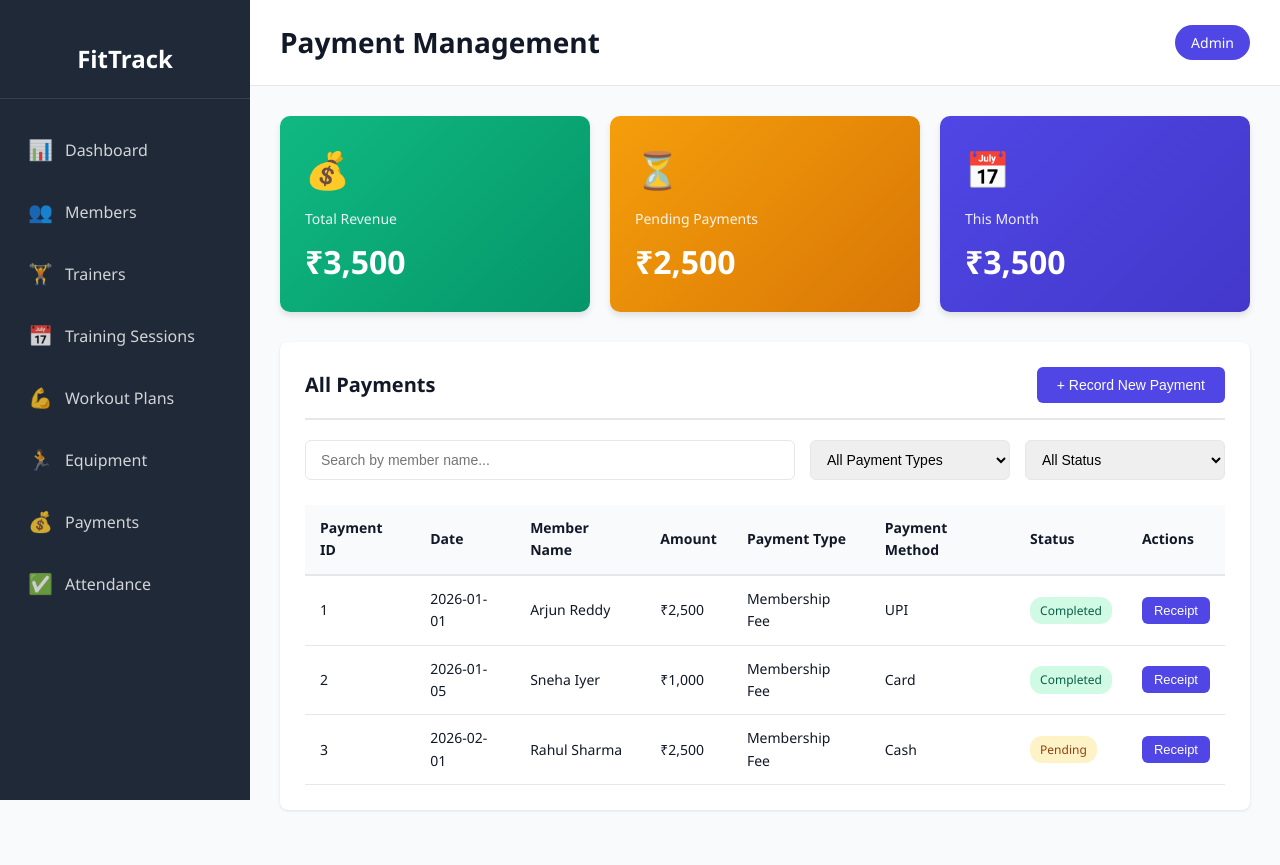
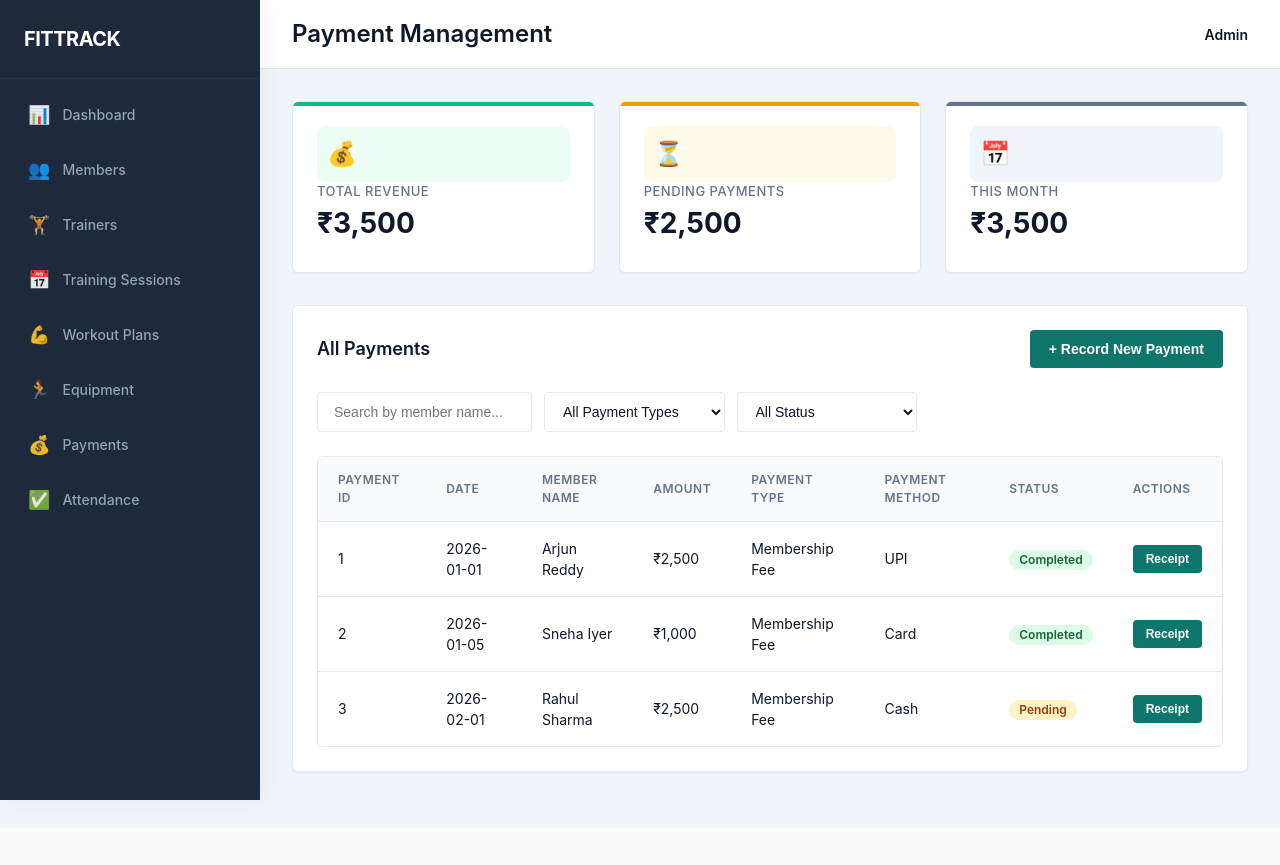
Before and after one commit to ka0s01/Fittrack, a Flask app: page /payments in a window 1280 px wide. After the commit the page ends 809 px from the top, so only its background shows below. Run offline with Flask 3, Linux system fonts and the light colour scheme.

Commit message:
features: added formhandling, event listeners for search,filter. updates: modified css

```diff
--- a/static/css/style.css
+++ b/static/css/style.css
@@ -6,24 +6,43 @@
 }
 
 :root {
-    --primary-color: #4f46e5;
-    --primary-dark: #4338ca;
-    --secondary-color: #10b981;
+    /* Professional Gym Palette - Trustworthy Blue & Slate */
+    --primary-color: #0f766e;  /* Teal - commonly used in health/wellness */
+    --primary-dark: #0d5e56;
+    --accent-color: #0ea5e9;   /* Sky Blue for links/highlights */
+
+    /* Status Colors */
+    --success-color: #10b981;
     --danger-color: #ef4444;
     --warning-color: #f59e0b;
-    --dark-bg: #1f2937;
-    --light-bg: #f9fafb;
-    --text-dark: #111827;
-    --text-light: #6b7280;
-    --border-color: #e5e7eb;
-    --sidebar-width: 250px;
+    --frozen-color: #64748b;   /* Slate for "Frozen" accounts */
+
+    /* Neutrals */
+    --dark-bg: #1e293b;        /* Slate 800 - Sidebar background */
+    --light-bg: #f1f5f9;       /* Slate 100 - Main background */
+    --surface-white: #ffffff;
+
+    /* Typography */
+    --text-main: #0f172a;      /* Slate 900 */
+    --text-muted: #64748b;     /* Slate 500 */
+
+    /* Borders & Spacing */
+    --border-color: #e2e8f0;
+    --sidebar-width: 260px;
+    --radius-sm: 4px;          /* Sharper corners for pro feel */
+    --radius-md: 6px;
+
+    /* Shadow */
+    --shadow-sm: 0 1px 2px 0 rgba(0, 0, 0, 0.05);
+    --shadow-md: 0 4px 6px -1px rgba(0, 0, 0, 0.1), 0 2px 4px -1px rgba(0, 0, 0, 0.06);
 }
 
 body {
-    font-family: 'Segoe UI', Tahoma, Geneva, Verdana, sans-serif;
+    font-family: 'Inter', -apple-system, BlinkMacSystemFont, 'Segoe UI', Roboto, sans-serif;
     background-color: var(--light-bg);
-    color: var(--text-dark);
-    line-height: 1.6;
+    color: var(--text-main);
+    line-height: 1.5;
+    -webkit-font-smoothing: antialiased;
 }
 
 /* ===== SIDEBAR NAVIGATION ===== */
@@ -34,59 +53,78 @@ body {
     width: var(--sidebar-width);
     height: 100vh;
     background: var(--dark-bg);
-    color: white;
-    padding: 20px 0;
+    color: #e2e8f0;
+    display: flex;
+    flex-direction: column;
     z-index: 1000;
+    box-shadow: 4px 0 24px rgba(0,0,0,0.05);
 }
 
 .sidebar .logo {
-    text-align: center;
-    padding: 20px;
-    border-bottom: 1px solid rgba(255, 255, 255, 0.1);
-    margin-bottom: 20px;
+    padding: 24px;
+    border-bottom: 1px solid rgba(255, 255, 255, 0.05);
+    margin-bottom: 10px;
+    display: flex;
+    align-items: center;
+    gap: 12px;
 }
 
 .sidebar .logo h2 {
-    color: white;
-    font-size: 24px;
+    color: var(--surface-white);
+    font-size: 20px;
+    font-weight: 700;
+    letter-spacing: -0.5px;
+    text-transform: uppercase;
 }
 
 .nav-menu {
     display: flex;
     flex-direction: column;
+    gap: 4px;
+    padding: 0 12px;
 }
 
 .nav-item {
     display: flex;
     align-items: center;
-    padding: 15px 25px;
-    color: rgba(255, 255, 255, 0.8);
+    padding: 12px 16px;
+    color: #94a3b8;
     text-decoration: none;
-    transition: all 0.3s ease;
-    border-left: 3px solid transparent;
+    transition: all 0.2s ease;
+    border-radius: var(--radius-md);
+    font-size: 14px;
+    font-weight: 500;
+    border-left: none; /* Removing the thick left border for a cleaner look */
 }
 
-.nav-item:hover,
+.nav-item:hover {
+    background: rgba(255, 255, 255, 0.05);
+    color: var(--surface-white);
+}
+
 .nav-item.active {
-    background: rgba(255, 255, 255, 0.1);
+    background: var(--primary-color);
     color: white;
-    border-left-color: var(--primary-color);
+    box-shadow: 0 4px 12px rgba(15, 118, 110, 0.3);
 }
 
 .nav-item .icon {
-    font-size: 20px;
+    font-size: 18px;
     margin-right: 12px;
+    opacity: 0.9;
 }
 
 /* ===== MAIN CONTENT AREA ===== */
 .main-content {
     margin-left: var(--sidebar-width);
     min-height: 100vh;
+    display: flex;
+    flex-direction: column;
 }
 
 .header {
-    background: white;
-    padding: 20px 30px;
+    background: var(--surface-white);
+    padding: 16px 32px;
     border-bottom: 1px solid var(--border-color);
     display: flex;
     justify-content: space-between;
@@ -97,175 +135,222 @@ body {
 }
 
 .header h1 {
-    font-size: 28px;
-    color: var(--text-dark);
+    font-size: 24px;
+    font-weight: 600;
+    color: var(--text-main);
 }
 
 .user-info {
+    display: flex;
+    align-items: center;
+    gap: 10px;
+    background: transparent;
+    color: var(--text-main);
+    padding: 0;
+    border-radius: 0;
+    font-size: 14px;
+    font-weight: 600;
+}
+
+.user-avatar {
+    width: 36px;
+    height: 36px;
     background: var(--primary-color);
+    border-radius: 50%;
+    display: flex;
+    align-items: center;
+    justify-content: center;
     color: white;
-    padding: 8px 16px;
-    border-radius: 20px;
-    font-size: 14px;
 }
 
 .content {
-    padding: 30px;
+    padding: 32px;
+    max-width: 1600px;
+    margin: 0 auto;
+    width: 100%;
 }
 
 /* ===== CARDS & CONTAINERS ===== */
 .card {
-    background: white;
-    border-radius: 8px;
-    padding: 25px;
-    box-shadow: 0 1px 3px rgba(0, 0, 0, 0.1);
-    margin-bottom: 25px;
+    background: var(--surface-white);
+    border-radius: var(--radius-md);
+    padding: 24px;
+    border: 1px solid var(--border-color);
+    box-shadow: var(--shadow-sm);
+    margin-bottom: 24px;
 }
 
 .card-header {
     display: flex;
     justify-content: space-between;
     align-items: center;
-    margin-bottom: 20px;
-    padding-bottom: 15px;
-    border-bottom: 2px solid var(--border-color);
+    margin-bottom: 24px;
+    padding-bottom: 0;
+    border-bottom: none;
 }
 
 .card-title {
-    font-size: 20px;
+    font-size: 18px;
     font-weight: 600;
-    color: var(--text-dark);
+    color: var(--text-main);
 }
 
-/* ===== STATS CARDS (Dashboard) ===== */
+/* ===== STATS CARDS (Professional Update) ===== */
+/* Moved away from solid colors to clean white cards with colored accents */
 .stats-grid {
     display: grid;
-    grid-template-columns: repeat(auto-fit, minmax(250px, 1fr));
-    gap: 20px;
-    margin-bottom: 30px;
+    grid-template-columns: repeat(auto-fit, minmax(240px, 1fr));
+    gap: 24px;
+    margin-bottom: 32px;
 }
 
 .stat-card {
-    background: linear-gradient(135deg, var(--primary-color) 0%, var(--primary-dark) 100%);
-    color: white;
-    padding: 25px;
-    border-radius: 10px;
-    box-shadow: 0 4px 6px rgba(0, 0, 0, 0.1);
+    background: var(--surface-white);
+    color: var(--text-main);
+    padding: 24px;
+    border-radius: var(--radius-md);
+    border: 1px solid var(--border-color);
+    box-shadow: var(--shadow-sm);
+    display: flex;
+    flex-direction: column;
+    position: relative;
+    overflow: hidden;
 }
 
-.stat-card.green {
-    background: linear-gradient(135deg, #10b981 0%, #059669 100%);
+/* Top border accent instead of full background */
+.stat-card::after {
+    content: '';
+    position: absolute;
+    top: 0;
+    left: 0;
+    width: 100%;
+    height: 4px;
+    background: var(--text-muted);
 }
 
-.stat-card.orange {
-    background: linear-gradient(135deg, #f59e0b 0%, #d97706 100%);
-}
+.stat-card.green::after { background: var(--success-color); }
+.stat-card.orange::after { background: var(--warning-color); }
+.stat-card.red::after { background: var(--danger-color); }
 
-.stat-card.red {
-    background: linear-gradient(135deg, #ef4444 0%, #dc2626 100%);
+.stat-card .stat-header {
+    display: flex;
+    justify-content: space-between;
+    align-items: flex-start;
+    margin-bottom: 12px;
 }
 
 .stat-card .stat-icon {
-    font-size: 36px;
-    margin-bottom: 10px;
+    font-size: 24px;
+    padding: 10px;
+    border-radius: 8px;
+    background: #f1f5f9;
+    color: var(--text-muted);
+}
+
+.stat-card.green .stat-icon { color: var(--success-color); background: #ecfdf5; }
+.stat-card.orange .stat-icon { color: var(--warning-color); background: #fffbeb; }
+.stat-card.red .stat-icon { color: var(--danger-color); background: #fef2f2; }
+
+.stat-card .stat-value {
+    font-size: 28px;
+    font-weight: 700;
+    color: var(--text-main);
+    margin-bottom: 4px;
 }
 
 .stat-card .stat-label {
-    font-size: 14px;
-    opacity: 0.9;
-    margin-bottom: 5px;
-}
-
-.stat-card .stat-value {
-    font-size: 32px;
-    font-weight: bold;
+    font-size: 13px;
+    color: var(--text-muted);
+    font-weight: 500;
+    text-transform: uppercase;
+    letter-spacing: 0.5px;
 }
 
 /* ===== BUTTONS ===== */
 .btn {
-    padding: 10px 20px;
-    border: none;
-    border-radius: 6px;
+    padding: 10px 18px;
+    border: 1px solid transparent;
+    border-radius: var(--radius-sm);
     font-size: 14px;
-    font-weight: 500;
+    font-weight: 600;
     cursor: pointer;
-    transition: all 0.3s ease;
+    transition: all 0.2s ease;
     text-decoration: none;
-    display: inline-block;
+    display: inline-flex;
+    align-items: center;
+    justify-content: center;
+    gap: 8px;
+}
+
+.btn:active {
+    transform: translateY(1px);
 }
 
 .btn-primary {
     background: var(--primary-color);
     color: white;
 }
-
 .btn-primary:hover {
     background: var(--primary-dark);
-    transform: translateY(-2px);
-    box-shadow: 0 4px 8px rgba(79, 70, 229, 0.3);
+    box-shadow: 0 2px 4px rgba(15, 118, 110, 0.2);
 }
 
 .btn-success {
-    background: var(--secondary-color);
+    background: var(--success-color);
     color: white;
 }
+.btn-success:hover { background: #059669; }
 
 .btn-danger {
-    background: var(--danger-color);
-    color: white;
+    background: var(--surface-white);
+    border-color: var(--border-color);
+    color: var(--danger-color);
 }
-
-.btn-warning {
-    background: var(--warning-color);
-    color: white;
+.btn-danger:hover {
+    background: #fef2f2;
+    border-color: var(--danger-color);
 }
 
 .btn-sm {
     padding: 6px 12px;
-    font-size: 13px;
+    font-size: 12px;
 }
 
 /* ===== FORMS ===== */
 .form-group {
-    margin-bottom: 20px;
+    margin-bottom: 24px;
 }
 
 .form-group label {
     display: block;
     margin-bottom: 8px;
-    font-weight: 500;
-    color: var(--text-dark);
-    font-size: 14px;
+    font-weight: 600;
+    color: var(--text-main);
+    font-size: 13px;
 }
 
 .form-control {
     width: 100%;
-    padding: 10px 12px;
+    padding: 10px 14px;
     border: 1px solid var(--border-color);
-    border-radius: 6px;
+    border-radius: var(--radius-sm);
     font-size: 14px;
-    transition: border-color 0.3s ease;
+    color: var(--text-main);
+    background: var(--surface-white);
+    transition: border-color 0.2s, box-shadow 0.2s;
 }
 
 .form-control:focus {
     outline: none;
     border-color: var(--primary-color);
-    box-shadow: 0 0 0 3px rgba(79, 70, 229, 0.1);
+    box-shadow: 0 0 0 3px rgba(15, 118, 110, 0.1);
 }
 
-.form-row {
-    display: grid;
-    grid-template-columns: repeat(auto-fit, minmax(250px, 1fr));
-    gap: 20px;
-}
-
-select.form-control {
-    cursor: pointer;
-}
-
-/* ===== TABLES ===== */
+/* ===== TABLES (Gym Schedule / Member List) ===== */
 .table-container {
     overflow-x: auto;
+    border: 1px solid var(--border-color);
+    border-radius: var(--radius-md);
 }
 
 table {
@@ -275,58 +360,91 @@ table {
 }
 
 thead {
-    background: var(--light-bg);
+    background: #f8fafc;
 }
 
 th {
-    padding: 12px 15px;
+    padding: 14px 20px;
     text-align: left;
     font-weight: 600;
-    color: var(--text-dark);
-    border-bottom: 2px solid var(--border-color);
-    font-size: 14px;
+    color: var(--text-muted);
+    font-size: 12px;
+    text-transform: uppercase;
+    letter-spacing: 0.5px;
+    border-bottom: 1px solid var(--border-color);
 }
 
 td {
-    padding: 12px 15px;
+    padding: 16px 20px;
     border-bottom: 1px solid var(--border-color);
     font-size: 14px;
+    color: var(--text-main);
+}
+
+tr:last-child td {
+    border-bottom: none;
 }
 
 tr:hover {
-    background: var(--light-bg);
+    background: #f8fafc;
 }
 
-/* ===== BADGES ===== */
+/* ===== BADGES (Gym Specific) ===== */
 .badge {
-    display: inline-block;
+    display: inline-flex;
+    align-items: center;
     padding: 4px 10px;
-    border-radius: 12px;
+    border-radius: 99px;
     font-size: 12px;
-    font-weight: 500;
+    font-weight: 600;
+    line-height: 1;
 }
 
-.badge-success {
-    background: #d1fae5;
-    color: #065f46;
+.badge-success { /* Active Member */
+    background: #dcfce7;
+    color: #166534;
 }
 
-.badge-warning {
+.badge-warning { /* Payment Due */
     background: #fef3c7;
     color: #92400e;
 }
 
-.badge-danger {
+.badge-danger { /* Expired / Banned */
     background: #fee2e2;
     color: #991b1b;
 }
 
-.badge-info {
-    background: #dbeafe;
-    color: #1e40af;
+.badge-info { /* New Signup */
+    background: #e0f2fe;
+    color: #075985;
 }
 
-/* ===== MODALS ===== */
+/* New: Frozen Account Badge */
+.badge-frozen {
+    background: #f1f5f9;
+    color: #475569;
+    border: 1px solid #cbd5e1;
+}
+
+/* ===== SEARCH BAR ===== */
+.search-bar {
+    display: flex;
+    gap: 12px;
+    margin-bottom: 24px;
+    max-width: 600px;
+}
+
+.search-input {
+    flex: 1;
+    padding: 10px 16px;
+    border: 1px solid var(--border-color);
+    border-radius: var(--radius-sm);
+    font-size: 14px;
+    background: #fff;
+}
+
+/* ===== MODAL ===== */
 .modal {
     display: none;
     position: fixed;
@@ -334,149 +452,64 @@ tr:hover {
     left: 0;
     width: 100%;
     height: 100%;
-    background: rgba(0, 0, 0, 0.5);
+    background: rgba(15, 23, 42, 0.6); /* Darker, more pro overlay */
     z-index: 2000;
+    backdrop-filter: blur(2px);
     align-items: center;
     justify-content: center;
 }
 
-.modal.show {
-    display: flex;
-}
+.modal.show { display: flex; }
 
 .modal-content {
     background: white;
-    padding: 30px;
-    border-radius: 10px;
+    padding: 0;
+    border-radius: var(--radius-md);
     max-width: 600px;
     width: 90%;
-    max-height: 90vh;
-    overflow-y: auto;
+    box-shadow: var(--shadow-md);
 }
 
 .modal-header {
+    padding: 24px;
+    border-bottom: 1px solid var(--border-color);
     display: flex;
     justify-content: space-between;
     align-items: center;
-    margin-bottom: 20px;
-    padding-bottom: 15px;
-    border-bottom: 1px solid var(--border-color);
+    background: #f8fafc;
+    border-radius: var(--radius-md) var(--radius-md) 0 0;
 }
 
-.modal-title {
-    font-size: 22px;
-    font-weight: 600;
-}
-
-.close-btn {
-    background: none;
-    border: none;
-    font-size: 28px;
-    cursor: pointer;
-    color: var(--text-light);
-}
-
-.close-btn:hover {
-    color: var(--text-dark);
-}
-
-/* ===== SEARCH & FILTERS ===== */
-.search-bar {
-    display: flex;
-    gap: 15px;
-    margin-bottom: 25px;
-}
-
-.search-input {
-    flex: 1;
-    padding: 10px 15px;
-    border: 1px solid var(--border-color);
-    border-radius: 6px;
-    font-size: 14px;
-}
-
-.search-input:focus {
-    outline: none;
-    border-color: var(--primary-color);
+.modal-body {
+    padding: 24px;
 }
 
 /* ===== ALERTS ===== */
 .alert {
-    padding: 15px 20px;
-    border-radius: 6px;
-    margin-bottom: 20px;
+    padding: 14px 18px;
+    border-radius: var(--radius-sm);
+    margin-bottom: 24px;
     font-size: 14px;
+    font-weight: 500;
+    border: 1px solid transparent;
 }
 
 .alert-success {
-    background: #d1fae5;
+    background: #ecfdf5;
     color: #065f46;
-    border-left: 4px solid #10b981;
+    border-color: #a7f3d0;
+    border-left: none; /* Removed the thick left border for a cleaner box look */
 }
 
-.alert-error {
-    background: #fee2e2;
-    color: #991b1b;
-    border-left: 4px solid #ef4444;
+/* ===== RESPONSIVE ===== */
+@media (max-width: 768px) {
+    .sidebar { width: 70px; }
+    .sidebar .logo h2, .nav-item span:not(.icon) { display: none; }
+    .sidebar .logo { justify-content: center; padding: 20px 0; }
+    .nav-item { justify-content: center; padding: 15px 0; }
+    .nav-item .icon { margin-right: 0; font-size: 24px; }
+    .main-content { margin-left: 70px; }
+    .header { padding: 16px; }
+    .content { padding: 16px; }
+    .stats-grid { grid-template-columns: 1fr; }
 }
-
-.alert-info {
-    background: #dbeafe;
-    color: #1e40af;
-    border-left: 4px solid #3b82f6;
-}
-
-/* ===== RESPONSIVE DESIGN ===== */
-@media (max-width: 768px) {
-    .sidebar {
-        width: 70px;
-    }
-
-    .sidebar .logo h2,
-    .nav-item span:not(.icon) {
-        display: none;
-    }
-
-    .main-content {
-        margin-left: 70px;
-    }
-
-    .stats-grid {
-        grid-template-columns: 1fr;
-    }
-
-    .form-row {
-        grid-template-columns: 1fr;
-    }
-}
-
-/* ===== UTILITY CLASSES ===== */
-.text-center {
-    text-align: center;
-}
-
-.text-right {
-    text-align: right;
-}
-
-.mt-20 {
-    margin-top: 20px;
-}
-
-.mb-20 {
-    margin-bottom: 20px;
-}
-
-.flex {
-    display: flex;
-}
-
-.flex-between {
-    display: flex;
-    justify-content: space-between;
-    align-items: center;
-}
-
-.gap-10 {
-    gap: 10px;
-}
```
Also changed, not shown: static/js/main.js (+108 -0 lines).
